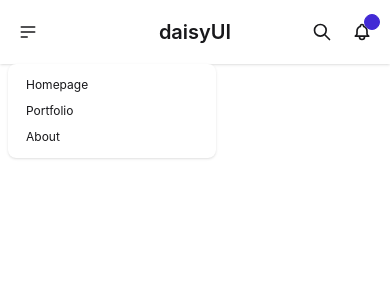
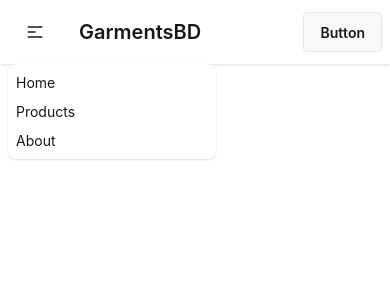
Before and after one commit to tarif421/GarmentsBD, a React (Vite) app: page / in a window 390 px wide. Both pictures are taken after a click on the button 28 px from the left and 32 px from the top of the page. Shown: the top 300 px of the page. Built offline with nearby package versions, Linux system fonts and the light colour scheme.

Commit message:
navlinks

```diff
--- a/src/Shared/Footer/Footer.jsx
+++ b/src/Shared/Footer/Footer.jsx
@@ -0,0 +1,9 @@
+import React from 'react'
+
+const Footer = () => {
+  return (
+    <div>Footer</div>
+  )
+}
+
+export default Footer
--- a/src/Shared/Navbar/Navbar.jsx
+++ b/src/Shared/Navbar/Navbar.jsx
@@ -1,38 +1,53 @@
-import React from 'react'
+import React from "react";
+import { Link, NavLink } from "react-router";
 
 const Navbar = () => {
+  const links = (
+    <>
+      <NavLink>Home</NavLink>
+      <NavLink>Products</NavLink>
+      <NavLink>About</NavLink>
+    </>
+  );
   return (
-    <div className="navbar bg-base-100 shadow-sm">
+    <div className="navbar bg-base-100  shadow-sm">
       <div className="navbar-start">
         <div className="dropdown">
-      <div tabIndex={0} role="button" className="btn btn-ghost btn-circle">
-        <svg aria-label="Menu" xmlns="http://www.w3.org/2000/svg" className="h-5 w-5" fill="none" viewBox="0 0 24 24" stroke="currentColor"> <path strokeLinecap="round" strokeLinejoin="round" strokeWidth="2" d="M4 6h16M4 12h16M4 18h7" /> </svg>
+          <div tabIndex={0} role="button" className="btn btn-ghost lg:hidden">
+            <svg
+              aria-label="Menu"
+              xmlns="http://www.w3.org/2000/svg"
+              className="h-5 w-5"
+              fill="none"
+              viewBox="0 0 24 24"
+              stroke="currentColor"
+            >
+              {" "}
+              <path
+                strokeLinecap="round"
+                strokeLinejoin="round"
+                strokeWidth="2"
+                d="M4 6h16M4 12h8m-8 6h16"
+              />{" "}
+            </svg>
           </div>
           <ul
             tabIndex={-1}
-        className="menu menu-sm dropdown-content bg-base-100 rounded-box z-1 mt-3 w-52 p-2 shadow">
-        <li><a>Homepage</a></li>
-        <li><a>Portfolio</a></li>
-        <li><a>About</a></li>
+            className="menu menu-sm dropdown-content bg-base-100 rounded-box 3 z-1 mt-3 w-52 p-2 shadow gap-2"
+          >
+            {links}
           </ul>
         </div>
+        <a className="btn btn-ghost text-xl">GarmentsBD</a>
       </div>
-  <div className="navbar-center">
-    <a className="btn btn-ghost text-xl">daisyUI</a>
+      <div className="navbar-center hidden lg:flex">
+        <ul className="menu menu-horizontal px-1 gap-4">{links}</ul>
       </div>
       <div className="navbar-end">
-    <button className="btn btn-ghost btn-circle">
-      <svg aria-label="Search" xmlns="http://www.w3.org/2000/svg" className="h-5 w-5" fill="none" viewBox="0 0 24 24" stroke="currentColor"> <path strokeLinecap="round" strokeLinejoin="round" strokeWidth="2" d="M21 21l-6-6m2-5a7 7 0 11-14 0 7 7 0 0114 0z" /> </svg>
-    </button>
-    <button className="btn btn-ghost btn-circle">
-      <div className="indicator">
-        <svg aria-label="Notifications" xmlns="http://www.w3.org/2000/svg" className="h-5 w-5" fill="none" viewBox="0 0 24 24" stroke="currentColor"> <path strokeLinecap="round" strokeLinejoin="round" strokeWidth="2" d="M15 17h5l-1.405-1.405A2.032 2.032 0 0118 14.158V11a6.002 6.002 0 00-4-5.659V5a2 2 0 10-4 0v.341C7.67 6.165 6 8.388 6 11v3.159c0 .538-.214 1.055-.595 1.436L4 17h5m6 0v1a3 3 0 11-6 0v-1m6 0H9" /> </svg>
-        <span className="badge badge-xs badge-primary indicator-item"></span>
-      </div>
-    </button>
+        <a className="btn">Button</a>
       </div>
     </div>
-  )
-}
+  );
+};
 
-export default Navbar
+export default Navbar;
--- a/src/index.css
+++ b/src/index.css
@@ -6,3 +6,7 @@
   background-color: #f8fafc;
 
 }
+:root {
+  --primary-color: #2563eb;
+  --secondary-color: #64748b;
+}
```
Lines whose indentation alone changed are shown as unchanged.
